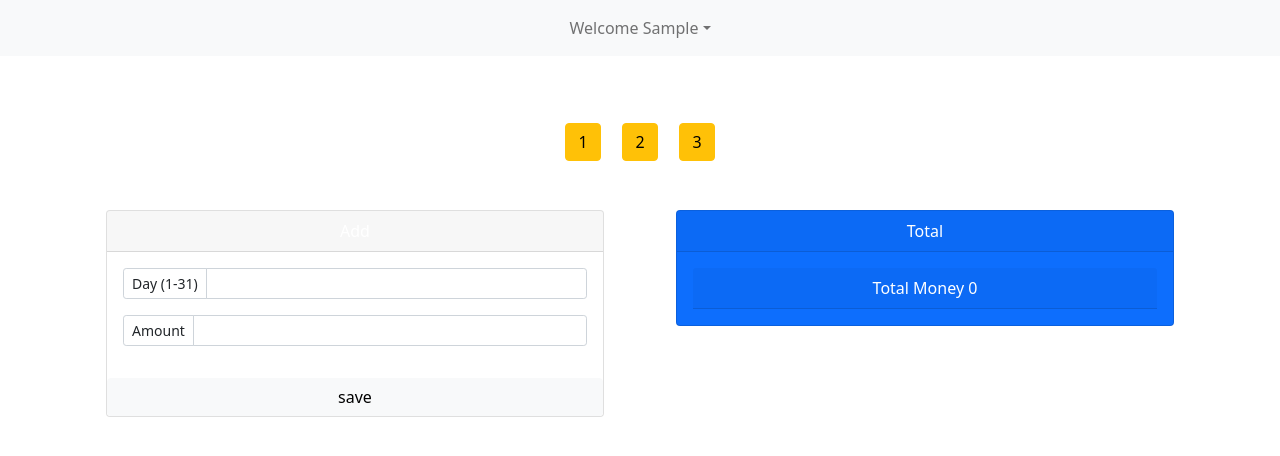
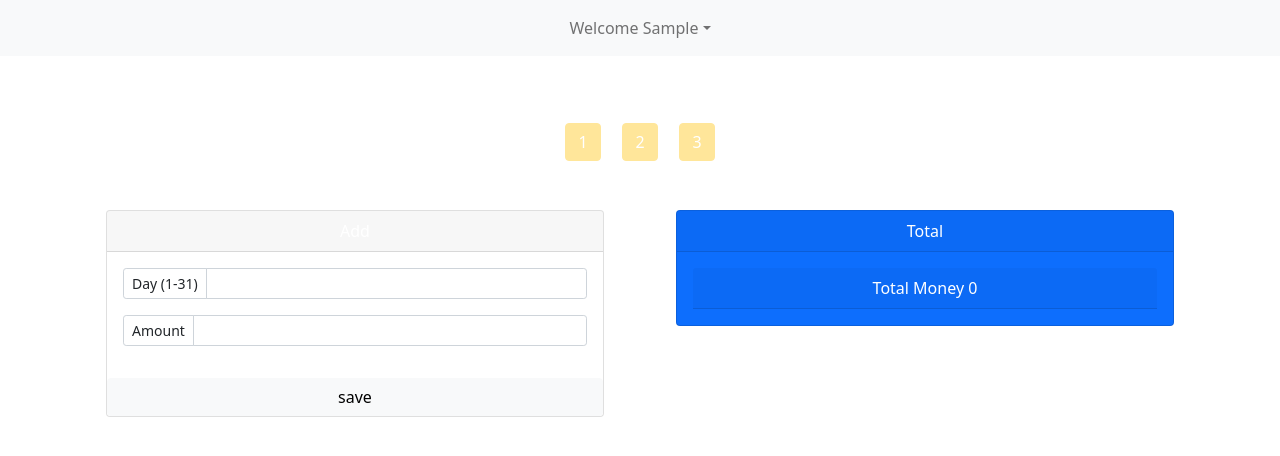
Before and after one commit to mertovich/mss, a React (Create React App) app in the folder web/: page / in a window 1280 px wide. Both pictures are taken after typing "Sample" into the empty fields and a click on the button "Submit". Shown: the top 456 px of the page. Built offline with nearby package versions, Linux system fonts and the light colour scheme.

Commit message:
add(LineGraphs): color

```diff
--- a/web/src/components/LineGraphs.tsx
+++ b/web/src/components/LineGraphs.tsx
@@ -1,5 +1,6 @@
 import React, { useState, useEffect } from 'react'
 import { Col, ProgressBar, Row, Button, Container } from 'react-bootstrap'
+import '../App.css'
 
 interface IProps {
   data: number[]
@@ -40,16 +41,16 @@ const LineGraphs: React.FC<IProps> = ({ data }) => {
               <p>{index + 1}</p>
             </Col>
             <Col>
-              <ProgressBar key={index + 1} now={item as number} label={`${item}`} />
+              <ProgressBar variant='progressBarcustomize' key={index + 1} now={item as number} label={`${item}`} />
             </Col>
           </Row>
         )
       }
       )}
       <Container>
-        <Button variant="warning" style={{margin: '1%'}} onClick={() => handlePageChange(1)}>1</Button>
-        <Button variant="warning" style={{margin: '1%'}} onClick={() => handlePageChange(2)}>2</Button>
-        <Button variant="warning" style={{margin: '1%'}} onClick={() => handlePageChange(3)}>3</Button>
+        <Button  style={{margin: '1%',backgroundColor: '#FFE69A',borderColor: '#FFE69A'}} onClick={() => handlePageChange(1)}>1</Button>
+        <Button  style={{margin: '1%',backgroundColor: '#FFE69A',borderColor: '#FFE69A'}} onClick={() => handlePageChange(2)}>2</Button>
+        <Button  style={{margin: '1%',backgroundColor: '#FFE69A',borderColor: '#FFE69A'}} onClick={() => handlePageChange(3)}>3</Button>
       </Container>
     </div>
   )
```
